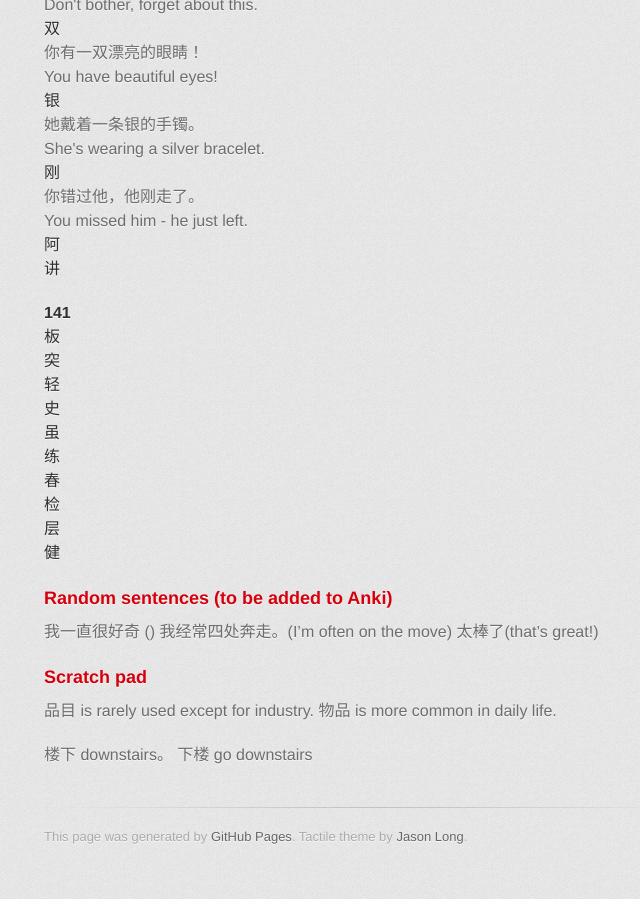
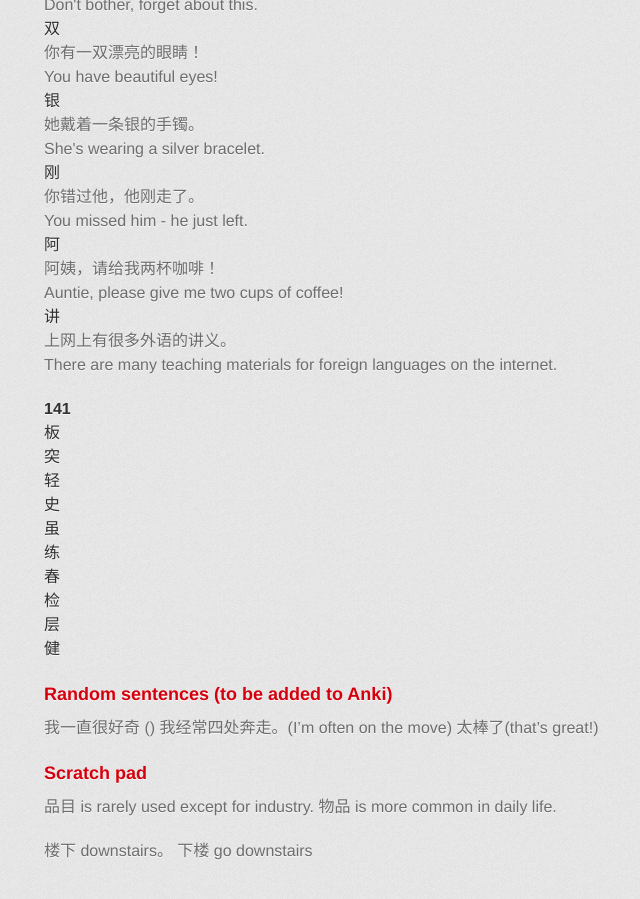
Before and after one commit to axiomiety/axiomiety.github.io, a Jekyll site: the page built from llog/mandarin.markdown, in a window 1280 px wide and 900 px high, scrolled down 9654 px. Shown: the whole window, without its empty margins (286-926 px from the left). Built offline with Jekyll 4.4.1, drawn with Linux system fonts in a browser that asks for light colours; nearby versions of some CDN libraries; some web fonts are replaced; before the commit the page ends 10530 px from its top, so only the background shows below that.

Commit message:
mandarin

```diff
--- a/llog/mandarin.markdown
+++ b/llog/mandarin.markdown
@@ -483,11 +483,11 @@ Character|Sentence|Translation
   <dd>你错过他，他刚走了。</dd>
   <dd>You missed him - he just left.</dd>
   <dt>阿</dt>
-  <dd></dd>
-  <dd></dd>
+  <dd>阿姨，请给我两杯咖啡！</dd>
+  <dd>Auntie, please give me two cups of coffee!</dd>
   <dt>讲</dt>
-  <dd></dd>
-  <dd></dd>
+  <dd>上网上有很多外语的讲义。</dd>
+  <dd>There are many teaching materials for foreign languages on the internet.</dd>
 </dl>
 
 #### 141
```
